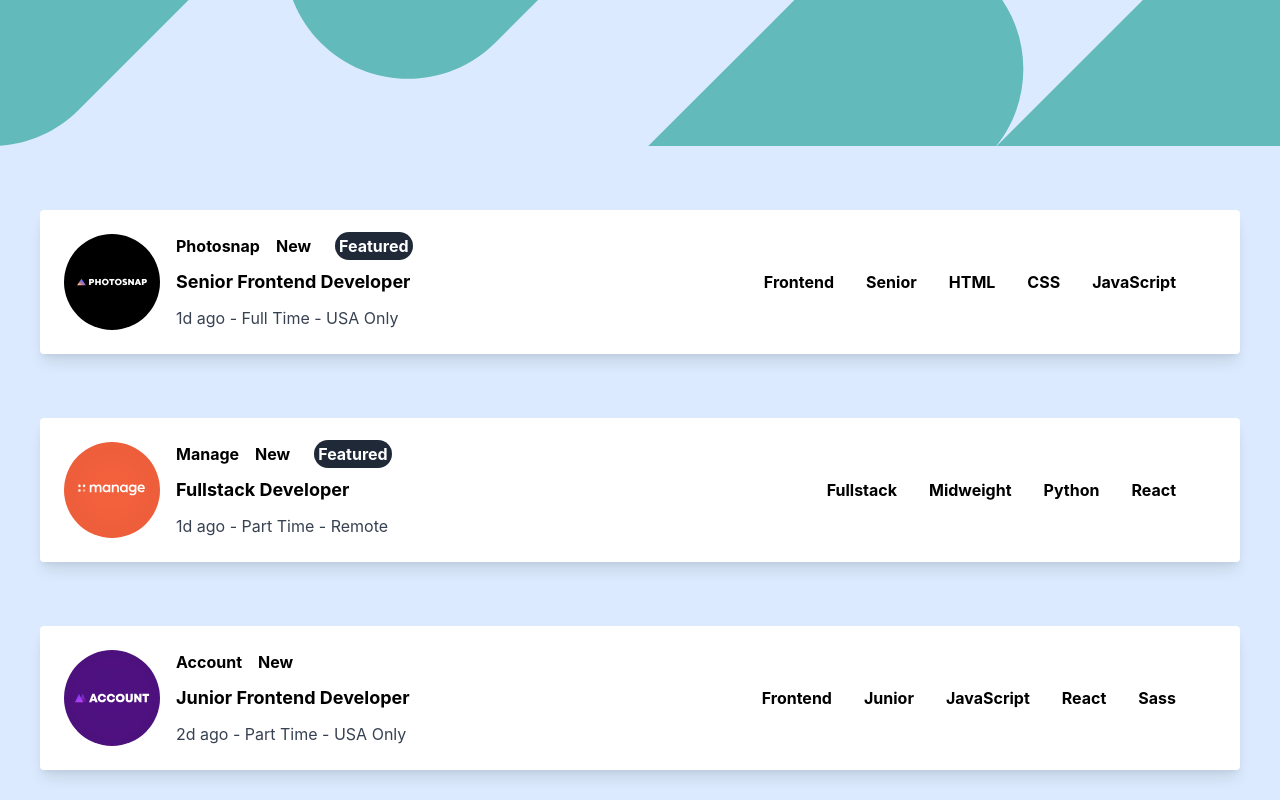
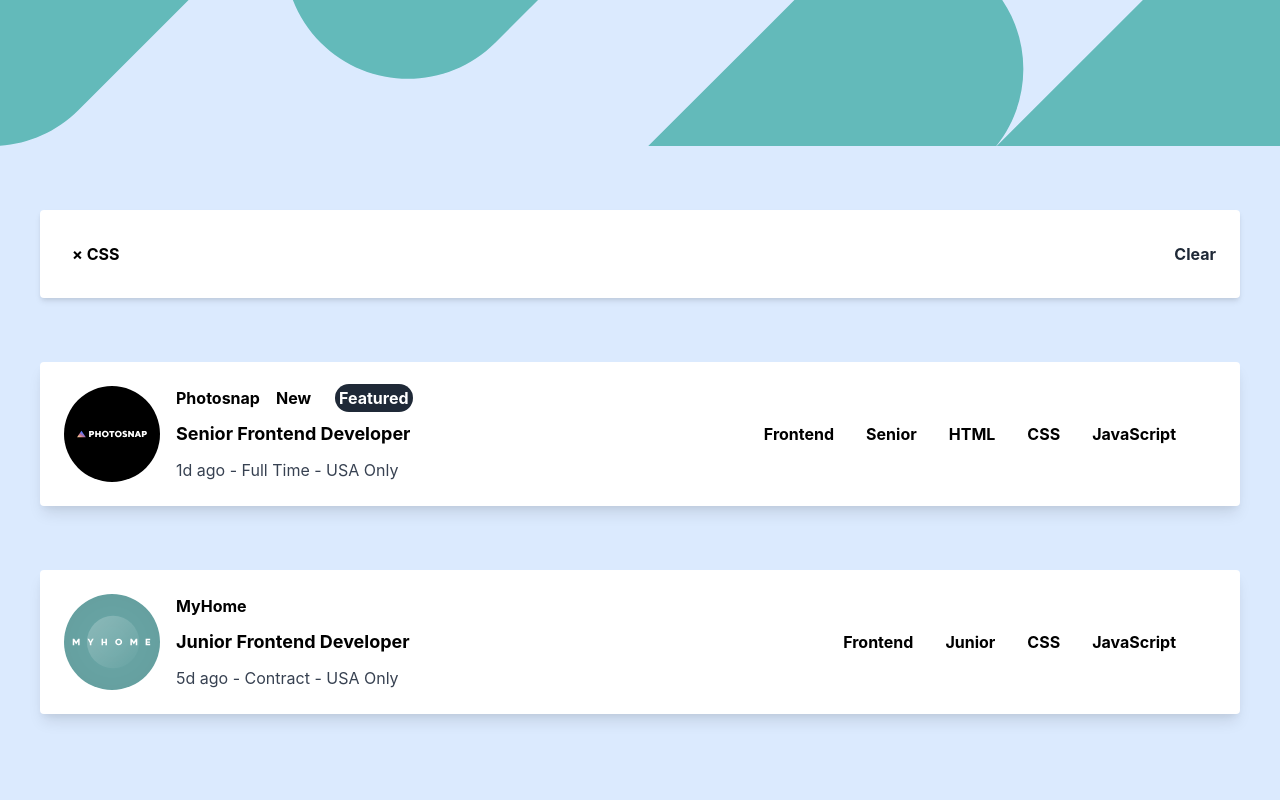
Before and after one commit to u-uysal/Job-Listing, a React (Create React App) app: page / in a window 1280 px wide. Shown: the top 800 px of the page. Built offline with nearby package versions, Linux system fonts and the light colour scheme.

Commit message:
Add search section

```diff
--- a/src/App.js
+++ b/src/App.js
@@ -4,19 +4,68 @@ import JobPresent from "./components/JobPresent";
 console.log(data);
 function App() {
   const [jobs, setJobs] = useState([]);
-
+  const [filters, setFilters] = useState(["CSS"]);
   useEffect(() => {
     setJobs(data);
   }, []);
+  const filterByTags = ({ role, level, tools, languages }) => {
+    if (filters.length === 0) {
+      return true;
+    }
+    const tags = [role, level];
+
+    if (tools) {
+      tags.push(...tools);
+    }
+    if (languages) {
+      tags.push(...languages);
+    }
+
+    return tags.some((tag) => filters.includes(tag));
+  };
+  const handleClick = (tag) => {
+    // avoid double clicking
+    if (filters.includes(tag)) return;
+    setFilters([...filters, tag]);
+  };
+  const clearFilters = () => {
+    setFilters([]);
+  };
+
+  const handleClickFilter = (passedFilter) => {
+    setFilters(filters.filter((f) => f !== passedFilter));
+  };
+  const filteredJobs = jobs.filter(filterByTags);
   return (
     <div className="App">
       <header className="mb-12">
         <img src="/images/bg-header-desktop.svg" alt="background-image" />
       </header>
-      {jobs.length === 0 ? (
+      {filters.length > 0 && (
+        <div className="flex bg-white shadow-md my-16 mx-10 p-6 rounded">
+          {" "}
+          {filters.map((filter) => (
+            <span
+              onClick={() => handleClickFilter(filter)}
+              className="text-teal-500 cursor-pointer bg-teal-100 font-bold mr-4 mb-4 p-2 rounded sm:mb-0"
+            >
+              <span>&times;</span> {filter}{" "}
+            </span>
+          ))}
+          <button
+            className="font-bold text-gray-800 ml-auto"
+            onClick={clearFilters}
+          >
+            Clear
+          </button>
+        </div>
+      )}
+      {filteredJobs.length === 0 ? (
         <p>Jobs are fetching...</p>
       ) : (
-        jobs.map((job) => <JobPresent job={job} key={job.id} />)
+        filteredJobs.map((job) => (
+          <JobPresent job={job} key={job.id} handleClick={handleClick} />
+        ))
       )}
     </div>
   );
--- a/src/components/JobPresent.js
+++ b/src/components/JobPresent.js
@@ -1,6 +1,6 @@
 import React from "react";
 
-export default function JobPresent({ job }) {
+export default function JobPresent({ job, handleClick }) {
   const arrRoleandLevel = [job.role, job.level];
   const arraLangandTool = [...job.languages, ...job.tools];
   return (
@@ -34,14 +34,20 @@ export default function JobPresent({ job }) {
       <div className="flex flex-wrap items-center mt-4 mx-4 pt-4 border-t-2 border-gray-500 border-solid sm:ml-auto sm:border-0 sm:pt-0 sm:mt-0">
         {arrRoleandLevel
           ? arrRoleandLevel.map((ral, i) => (
-              <span className="text-teal-500 bg-teal-100 font-bold mr-4 mb-4 p-2 rounded sm:mb-0">
+              <span
+                onClick={() => handleClick(ral)}
+                className=" cursor-pointer text-teal-500 bg-teal-100 font-bold mr-4 mb-4 p-2 rounded sm:mb-0"
+              >
                 {ral}
               </span>
             ))
           : ""}
         {arraLangandTool
           ? arraLangandTool.map((lat, i) => (
-              <span className="text-teal-500 bg-teal-100 font-bold mr-4 mb-4 p-2 rounded sm:mb-0">
+              <span
+                onClick={() => handleClick(lat)}
+                className=" cursor-pointer text-teal-500 bg-teal-100 font-bold mr-4 mb-4 p-2 rounded sm:mb-0"
+              >
                 {lat}
               </span>
             ))
```
